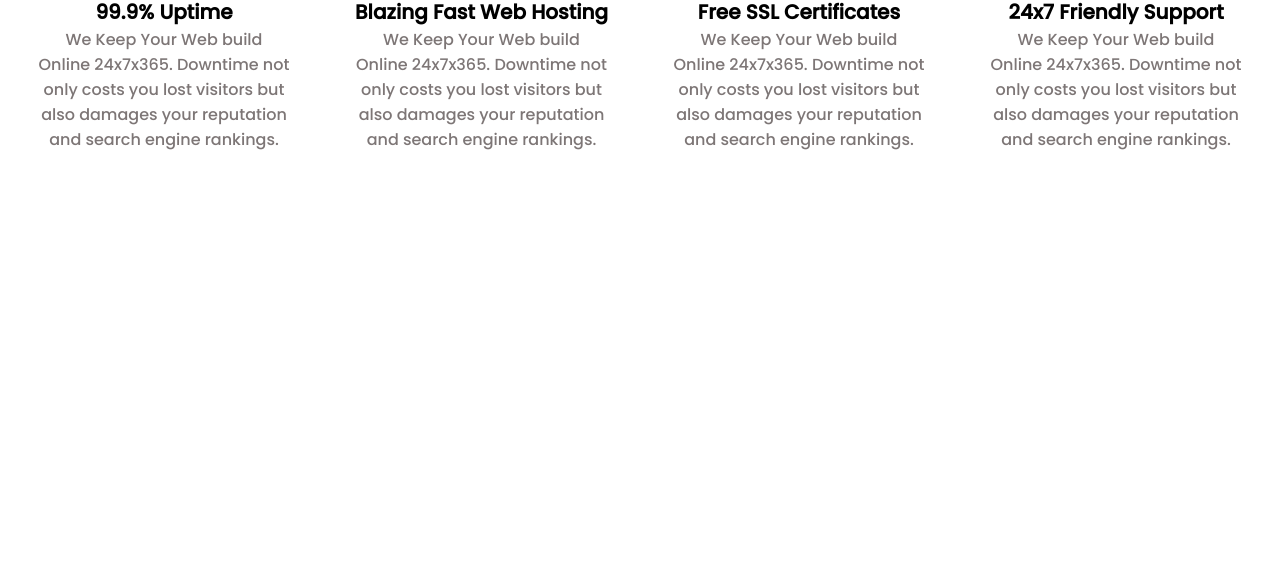
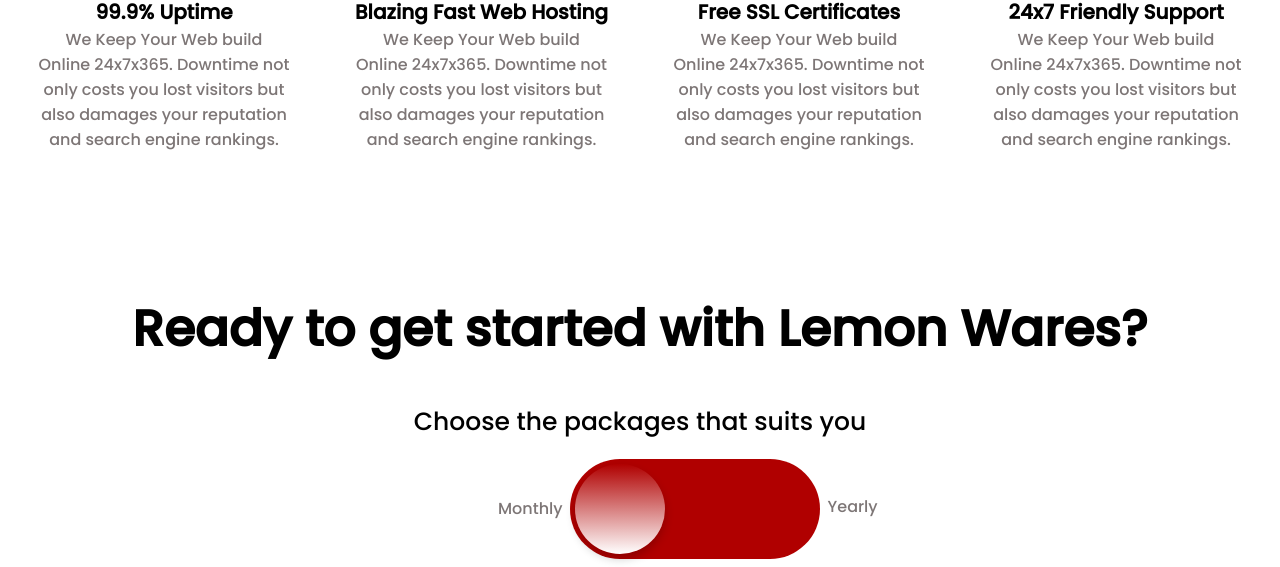
Before and after one commit to kamrul404/project3, a plain HTML site: page index.html in a window 1280 px wide. Shown: the part 1228-1795 px from the top of the page. Before the commit the page ends 1380 px from the top, so only its background shows below. Drawn offline with Linux system fonts and the light colour scheme.

Commit message:
subscription button

```diff
--- a/index.html
+++ b/index.html
@@ -159,5 +159,23 @@
     </div>
 
 </section>
+
+<section class="subscription">
+<div class=" container s-header">
+    <h3 class="s-head">Ready to get started with
+        Lemon Wares?</h3>
+        <p class="s-p">Choose the packages that suits you</p>
+</div>
+
+<div class=" container switch ">
+    <div class="s-toggle flex">
+        <p class="p1-position">Monthly</p>
+    <input class="position" type="checkbox" id="darkmode-toggle"/>
+    <label class="position" for="darkmode-toggle">
+    <p class="p2-position">Yearly</p>
+    </div>
+
+</div>
+</section>
 </body>
 </html>
--- a/style.css
+++ b/style.css
@@ -196,3 +196,72 @@
 .service-desc h3{
     margin-top: 15px;
 }
+
+.s-head{
+    color: #000;
+    text-align: center;
+    font-family: Poppins;
+    font-size: 50px;
+    font-style: normal;
+    font-weight: 600;
+    line-height: 60px;
+    margin-top: 200px;
+}
+.s-p{
+    color: #000;
+text-align: center;
+font-family: Poppins;
+font-size: 25px;
+font-style: normal;
+font-weight: 400;
+line-height: 25px; /* 100% */
+}
+label {
+    width:250px;
+    height:100px;
+    position: relative;
+    display: block;
+    background: #B00000;;
+    border-radius: 73px;
+
+    cursor: pointer;
+  }
+  label:after {
+    content: "";
+    width:90px;
+    height: 90px;
+    position: absolute;
+    top: 5px;
+    left:5px;
+    background: linear-gradient(180deg,#B00000,#fff);
+    border-radius: 90px;
+    box-shadow: 0px 5px 10px rgba(0,0,0,0.2);
+  }
+  input {
+    width: 0;
+    height: 0;
+    visibility: hidden;
+  }
+  input:checked + label {
+    background: #B00000;;
+  }
+  input:checked + label:after {
+    left:245px;
+    transform: translateX(-100%);
+    background: linear-gradient(180deg,#B00000);
+  }
+  label, label:after {
+    transition: 0.3s
+  }
+  label:active:after{
+    width: 130px;
+  }
+.switch{
+   margin-left: 490px;
+   width: 50%;
+
+}
+.p2-position{
+    margin-left: 258px;
+    margin-top: 35px;
+}
```
